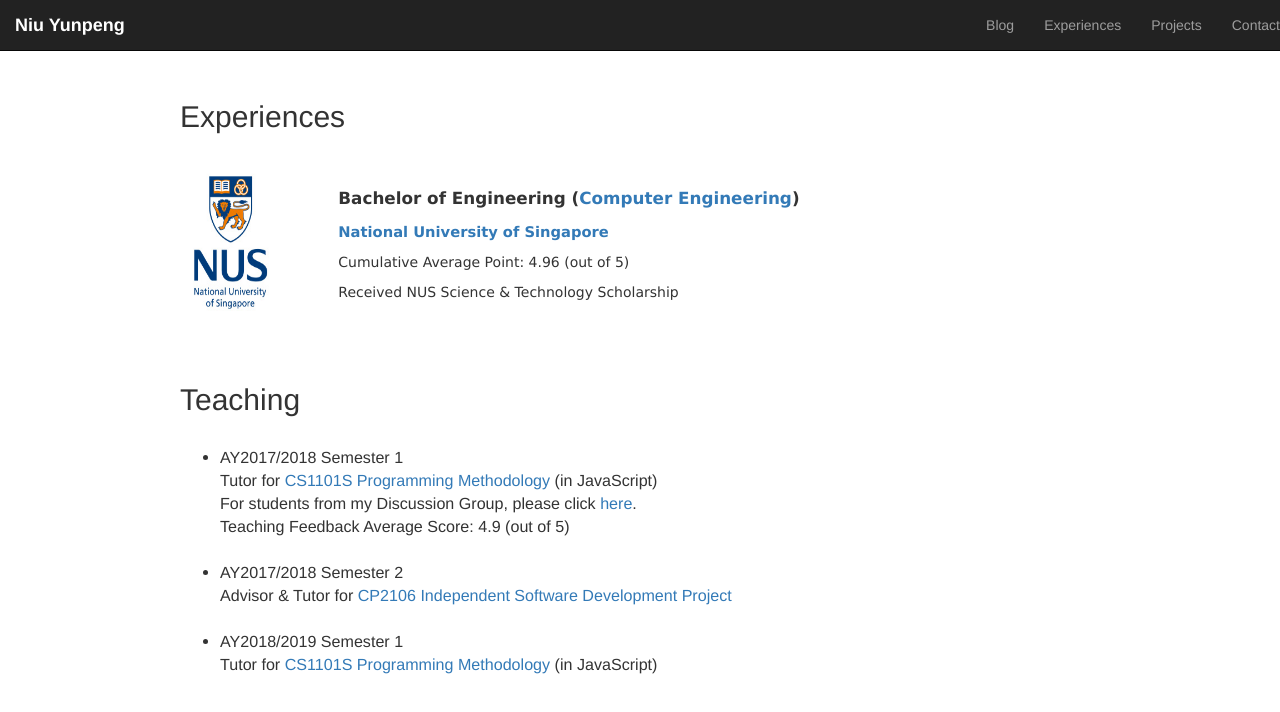
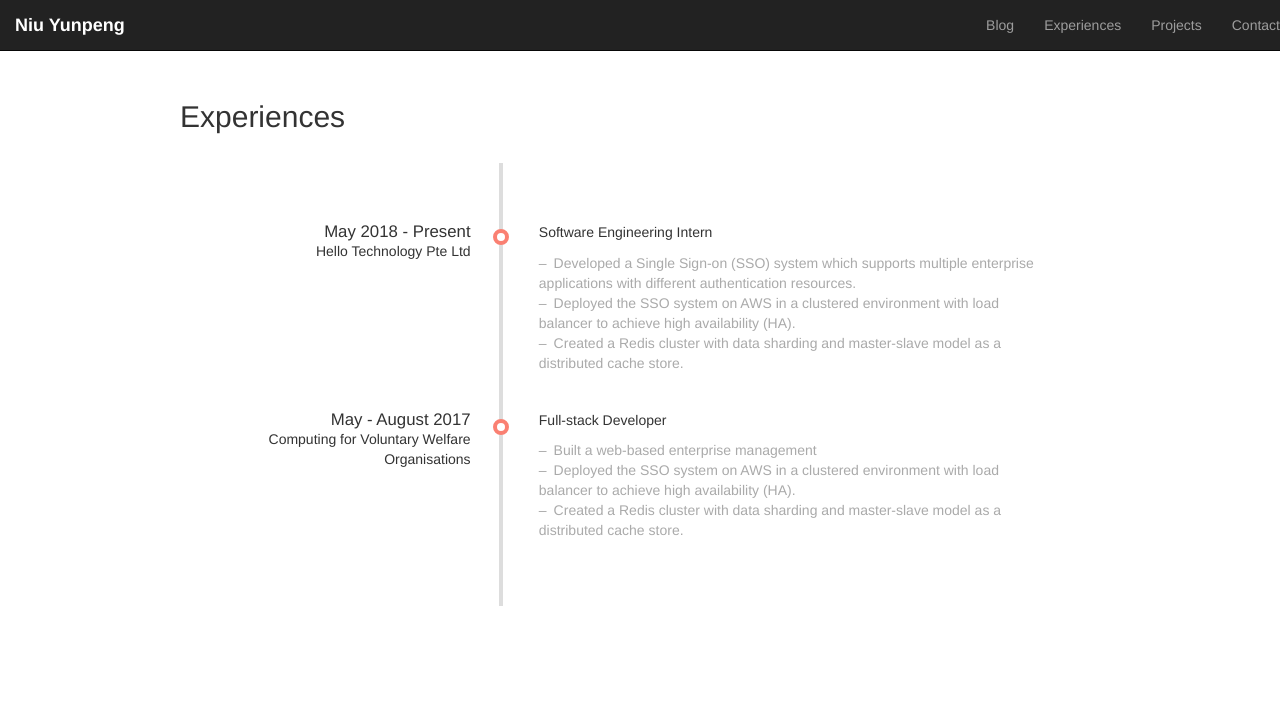
Before and after one commit to Beckid/Beckid.github.io, a plain HTML site: page experience.html in a window 1280 px wide. Drawn offline with nearby package versions, Linux system fonts and the light colour scheme.

Commit message:
Fix some styling issues and try to apply timeline on experience page

```diff
--- a/css/timeline.css
+++ b/css/timeline.css
@@ -1,11 +1,9 @@
 @charset "UTF-8";
 
 .timeline {
-  font-family: 'Source Sans Pro', arial, sans-serif;
   width: 100%;
-  max-width: 900px;
   background: #fff;
-  padding: 100px 50px;
+  padding: 60px 50px 28px 50px;
   position: relative;
 }
 .timeline:before {
@@ -39,8 +37,8 @@
 .entry .title:before {
   content: '';
   position: absolute;
-  width: 8px;
-  height: 8px;
+  width: 16px;
+  height: 16px;
   border: 4px solid salmon;
   background-color: #fff;
   border-radius: 100%;
@@ -57,7 +55,7 @@
   font-size: 100%;
 }
 .entry .body {
-  margin: 0 0 3em;
+  margin: 0 0 2em;
   float: right;
   width: 66%;
   padding-left: 30px;
--- a/experience.html
+++ b/experience.html
@@ -49,6 +49,8 @@
 
 	<!-- Customize css file. -->
 	<link rel="stylesheet" type="text/css" href="css/useful.css">
+	<!-- Customize css file for timeline only. -->
+	<link rel="stylesheet" type="text/css" href="css/timeline.css">
 </head>
 <body>
 <nav class="navbar navbar-inverse navbar-fixed-top" role="navigation">
@@ -87,45 +89,37 @@
 		<h2>Experiences</h2>
 		<br>
 
-		<div class="row">
-			<div class="col-xs-12 col-sm-2 col-md-2 col-lg-2">
-				<img class="img-rounded pull-left" src="img/Nus_logo.jpg" alt="NUS Logo" width="100px" height="160px" style="text-align: left;">
+		<div class="timeline">
+			<div class="entry">
+				<div class="title">
+					<h3>May 2018 - Present</h3>
+					<p>Hello Technology Pte Ltd</p>
+				</div>
+				<div class="body">
+					<p>Software Engineering Intern</p>
+					<ul>
+						<li>Developed a Single Sign-on (SSO) system which supports multiple enterprise applications with different authentication resources.</li>
+						<li>Deployed the SSO system on AWS in a clustered environment with load balancer to achieve high availability (HA).</li>
+						<li>Created a Redis cluster with data sharding and master-slave model as a distributed cache store.</li>
+					</ul>
+				</div>
 			</div>
-			<div class="col-xs-12 col-sm-8 col-md-8 col-lg-8" style="font-family: Verdana, sans-serif;">
-				<p style="font-size: 1.2em; font-weight: bold;">
-					<br>Bachelor of Engineering (<a href="http://ceg.nus.edu.sg/" target="_blank">Computer Engineering</a>)
-				</p>
-				<p style="font-size: 1.05em; font-weight: bold;"><a href="http://www.nus.edu.sg/" target="_blank">National University of Singapore</a></p>
-				<p>Cumulative Average Point: 4.96 (out of 5)</p>
-				<p>Received NUS Science &amp; Technology Scholarship</p>
-			</div>
+
+            <div class="entry">
+                <div class="title">
+                    <h3>May - August 2017</h3>
+                    <p>Computing for Voluntary Welfare Organisations</p>
+                </div>
+                <div class="body">
+                    <p>Full-stack Developer</p>
+                    <ul>
+                        <li>Built a web-based enterprise management </li>
+                        <li>Deployed the SSO system on AWS in a clustered environment with load balancer to achieve high availability (HA).</li>
+                        <li>Created a Redis cluster with data sharding and master-slave model as a distributed cache store.</li>
+                    </ul>
+                </div>
+            </div>
 		</div>
-		<br><br>
-
-		<h2>Teaching</h2>
-		<br>
-
-		<ul style="font-size: 1.15em">
-			<li>
-			AY2017/2018 Semester 1<br>
-			Tutor for <a href="http://comp.nus.edu.sg/~cs1101s" target="_blank">CS1101S Programming Methodology</a> (in JavaScript)<br>
-			For students from my Discussion Group, please click <a href="https://cs1101s.azurewebsites.net/" target="_blank">here</a>.<br>
-			Teaching Feedback Average Score: 4.9 (out of 5)
-			</li>
-			<br>
-
-			<li>
-			AY2017/2018 Semester 2<br>
-			Advisor &amp; Tutor for <a href="https://orbital.comp.nus.edu.sg/" target="_blank">CP2106 Independent Software Development Project</a><br>
-			</li>
-			<br>
-
-			<li>
-			AY2018/2019 Semester 1<br>
-			Tutor for <a href="http://comp.nus.edu.sg/~cs1101s" target="_blank">CS1101S Programming Methodology</a> (in JavaScript)<br>
-			</li>
-			<br>
-		</ul>
 	</div>
 </div>
 </body>
```
Also changed, not shown: css/social.css (line endings or trailing spaces), css/useful.css (line endings or trailing spaces).
